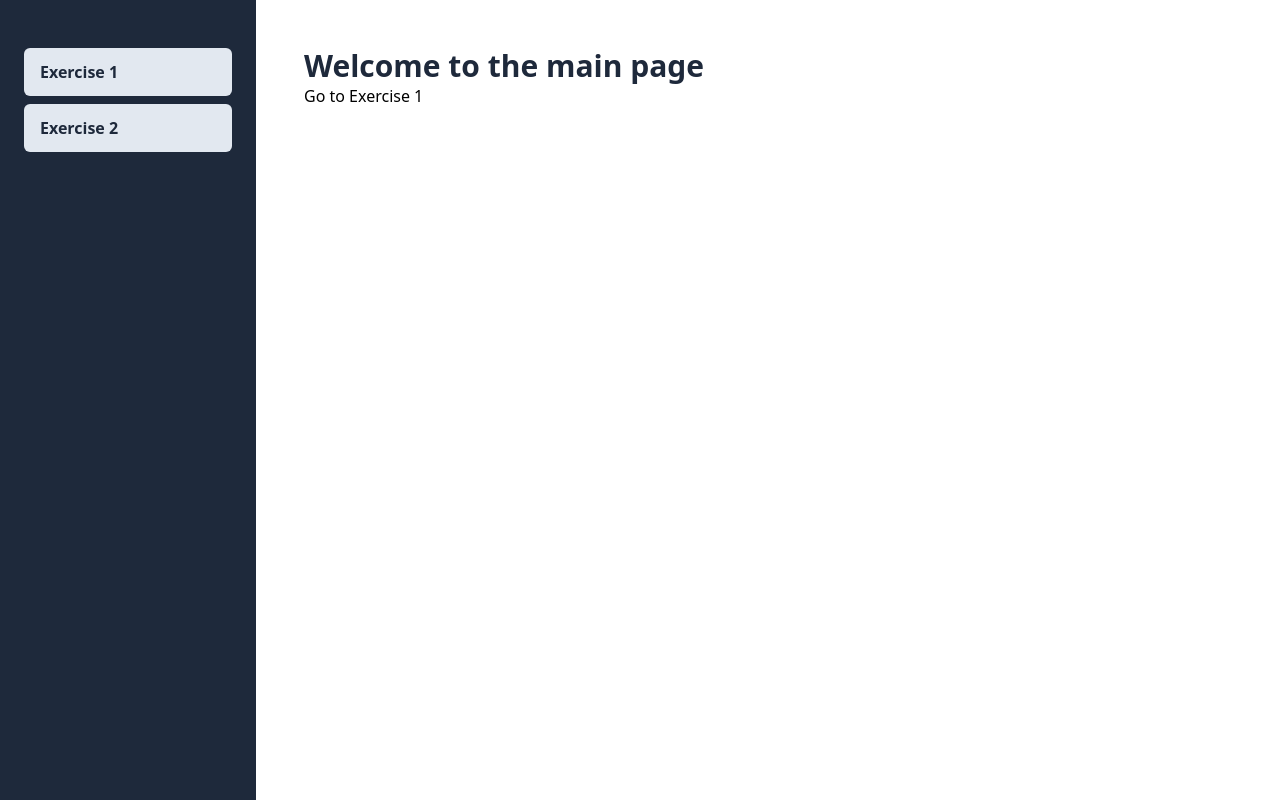
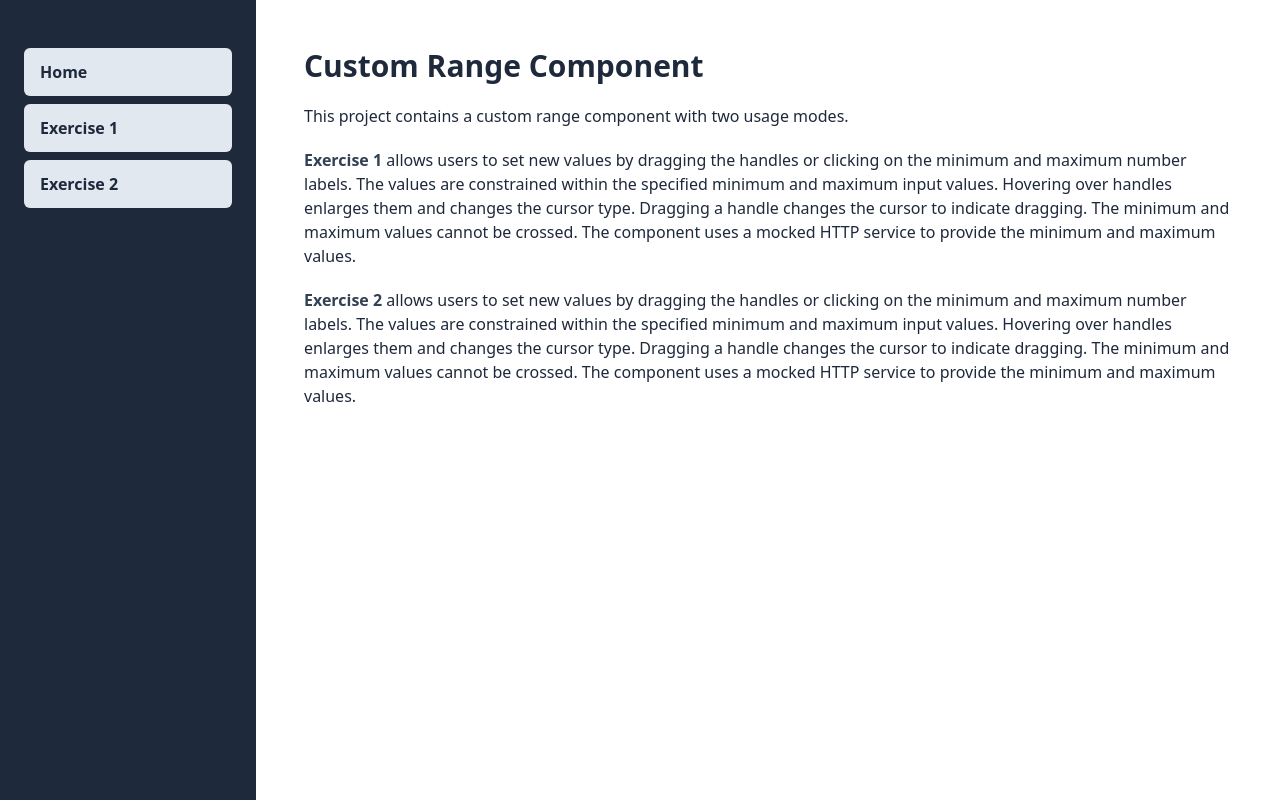
Before and after one commit to ccbabcn/range-component, a Next.js app: page / in a window 1280 px wide. Built offline with nearby package versions, Linux system fonts and the light colour scheme.

Commit message:
Improves user and dev  experience adding more info

```diff
--- a/app/layout.tsx
+++ b/app/layout.tsx
@@ -12,6 +12,12 @@ export default function RootLayout({
         <div className="flex h-screen flex-col md:flex-row md:overflow-hidden">
           <div className="w-full flex-none md:w-64">
             <div className="intem flex h-full flex-row gap-x-6 bg-slate-800 p-10 md:flex-col md:px-6 md:py-12">
+              <Link
+                className="mb-2 flex h-12 w-full items-center justify-center rounded-md bg-slate-200 p-4 font-bold text-slate-800 hover:bg-slate-300 hover:text-slate-500 md:justify-start"
+                href="/"
+              >
+                Home
+              </Link>
               <Link
                 className="mb-2 flex h-12 w-full items-center justify-center rounded-md bg-slate-200 p-4 font-bold text-slate-800 hover:bg-slate-300 hover:text-slate-500 md:justify-start"
                 href="/exercise1"
--- a/app/page.tsx
+++ b/app/page.tsx
@@ -1,5 +1,4 @@
 import { Metadata } from 'next';
-import Link from 'next/link';
 
 export const metadata: Metadata = {
   title: 'Range Component',
@@ -12,13 +11,32 @@ export const metadata: Metadata = {
   icons: '/favicon.ico',
 };
 export default async function Page() {
-  // const prices: PriceList = await getPrices();
   return (
-    <div>
-      <h1 className="text-3xl font-bold text-slate-800">
-        Welcome to the main page
-      </h1>
-      <Link href="/exercise1">Go to Exercise 1</Link>
+    <div className="flex flex-col gap-y-5 text-slate-800">
+      <h1 className="text-3xl font-bold">Custom Range Component</h1>
+      <p>
+        This project contains a custom range component with two usage modes.
+      </p>
+      <p>
+        <span className="font-bold text-slate-700">Exercise 1</span> allows
+        users to set new values by dragging the handles or clicking on the
+        minimum and maximum number labels. The values are constrained within the
+        specified minimum and maximum input values. Hovering over handles
+        enlarges them and changes the cursor type. Dragging a handle changes the
+        cursor to indicate dragging. The minimum and maximum values cannot be
+        crossed. The component uses a mocked HTTP service to provide the minimum
+        and maximum values.
+      </p>
+      <p>
+        <span className="font-bold text-slate-700">Exercise 2</span> allows
+        users to set new values by dragging the handles or clicking on the
+        minimum and maximum number labels. The values are constrained within the
+        specified minimum and maximum input values. Hovering over handles
+        enlarges them and changes the cursor type. Dragging a handle changes the
+        cursor to indicate dragging. The minimum and maximum values cannot be
+        crossed. The component uses a mocked HTTP service to provide the minimum
+        and maximum values.
+      </p>
     </div>
   );
 }
```
Also changed, not shown: 1 other file (tests, documents, lock files or other folders).
